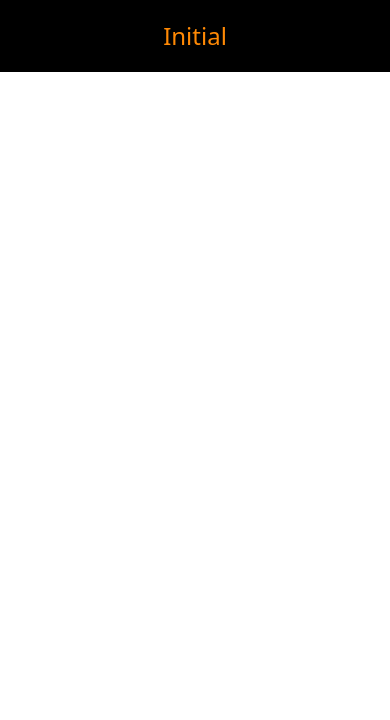
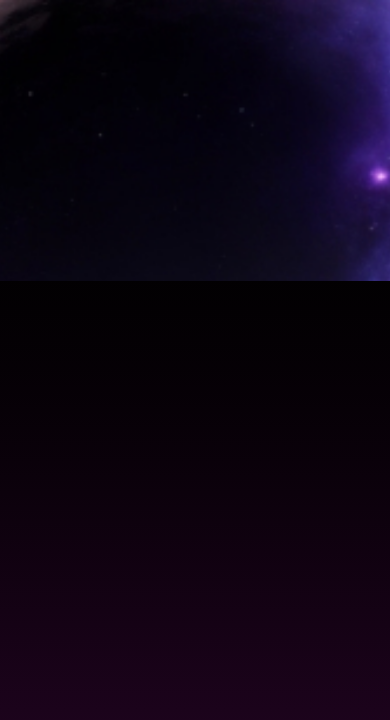
Before and after one commit to 01mehran/translate-app, a React (Vite) app: page / in a window 390 px wide. Shown: the top 720 px of the page. Built offline with nearby package versions, Linux system fonts and the light colour scheme.

Commit message:
feat: add background image on desktop & mobile screen

```diff
--- a/src/App.tsx
+++ b/src/App.tsx
@@ -1,9 +1,8 @@
+// Component;
+import Home from "./Home";
+
 function App() {
-  return (
-    <>
-      <h1 className="text-center text-2xl bg-black text-orange-400 py-5">Initial</h1>
-    </>
-  );
+  return <Home />;
 }
 
 export default App;
--- /dev/null
+++ b/src/Home.tsx
@@ -0,0 +1,8 @@
+export default function Home() {
+  return (
+    <section className="bg-linear-to-b from-black to-purple h-dvh relative top-1/2">
+      {/* bg-image */}
+      <div className="md:bg-[url(./assets/images/desktop-hero-img.jpg)] bg-[url(./assets/images/mobile-hero-img.jpg)] bg-fill md:bg-cover bg-no-repeat md:h-1/2 h-1/3 bg-cover bg-top"></div>
+    </section>
+  );
+}
--- a/src/index.css
+++ b/src/index.css
@@ -1 +1,5 @@
 @import "tailwindcss";
+
+@theme {
+  --color-purple: rgb(37, 5, 37);
+}
```
Also changed, not shown: src/assets/images/desktop-hero-img.jpg (added), src/assets/images/mobile-hero-img.jpg (added).
